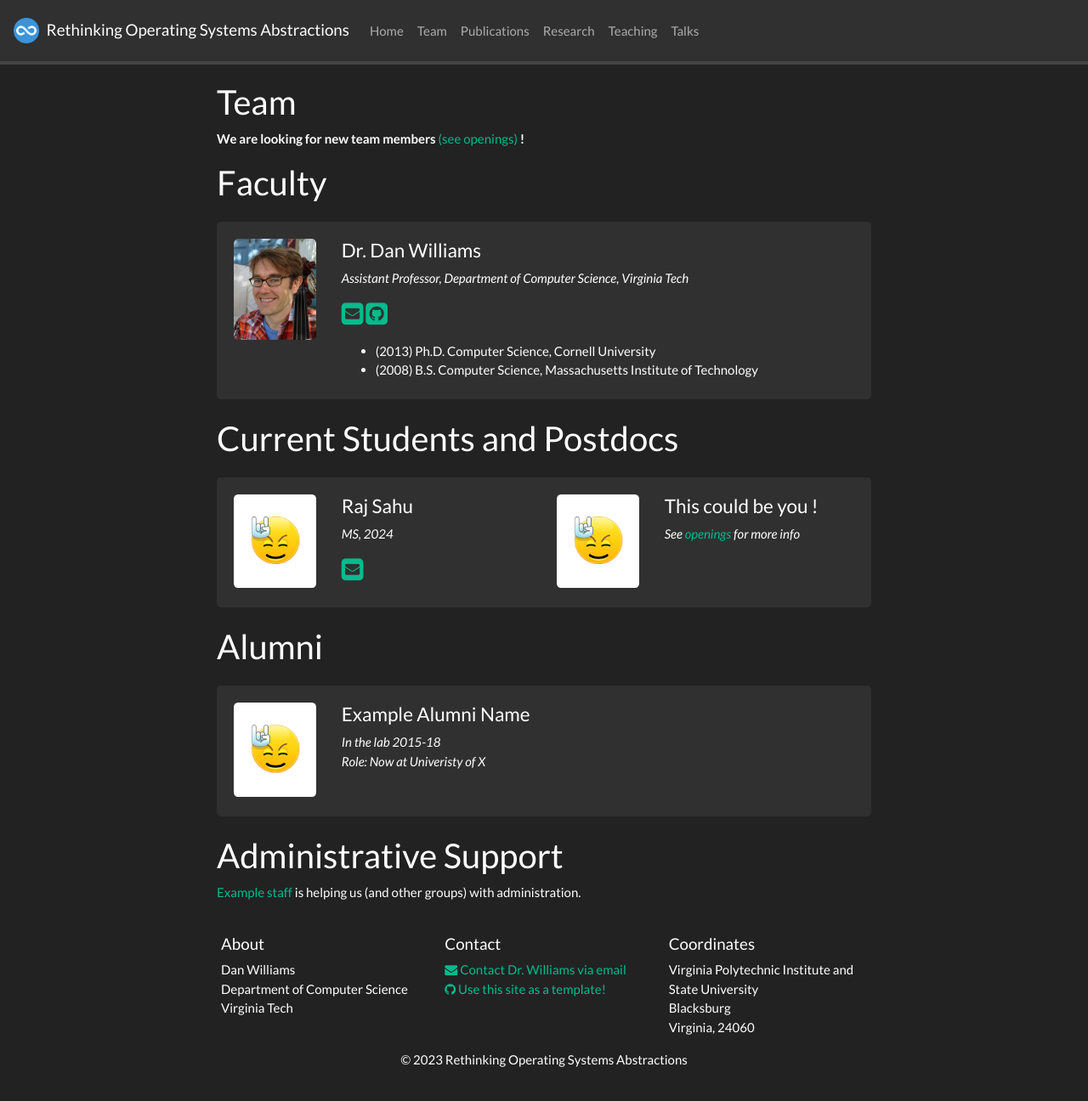
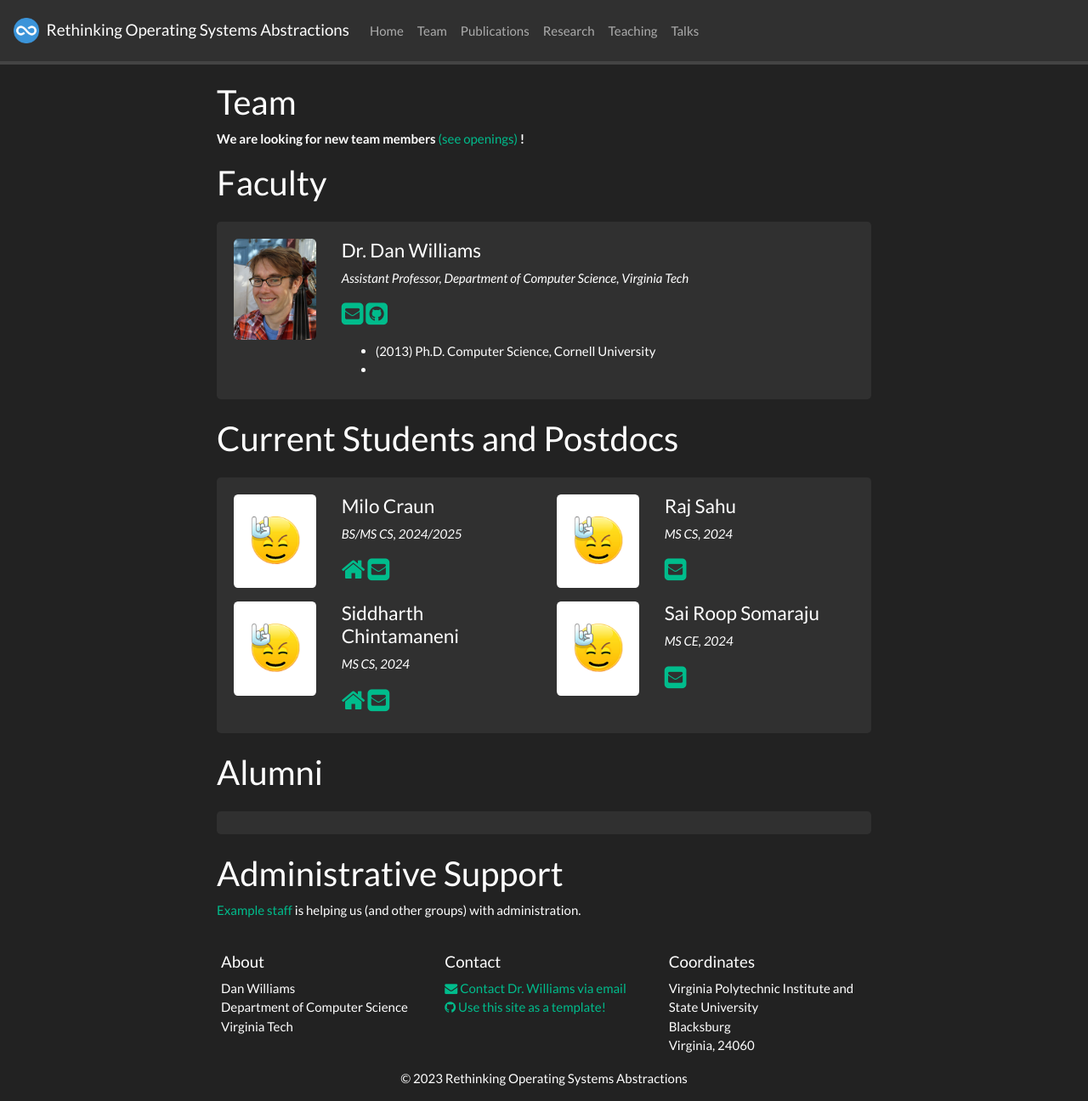
Before and after one commit to rosalab/rosalab.github.io, a Jekyll site: the page built from _pages/team.md, in a window 1280 px wide and 1296 px high. Shown: the whole window at 85% size. Built offline with Jekyll 4.4.1, drawn with Linux system fonts in a browser that asks for light colours; nearby versions of some CDN libraries; a style sheet for code colours, icons or effects is not loaded.

Commit message:
added more team members

```diff
--- a/_data/pi.yml
+++ b/_data/pi.yml
@@ -9,13 +9,13 @@
   # Change the number below to the number of "educations" you have (up to 6)
   number_educ: 2
   education1: "(2013) Ph.D. Computer Science, Cornell University"
-  education2: "(2008) B.S. Computer Science, Massachusetts Institute of Technology"
+  #education2: "(2008) B.S. Computer Science, Massachusetts Institute of Technology"
   # education3:
   # education4:
   # education5:
   # education6:
   education1short: (2013) Ph.D. Computer Science, Cornell
-  education2short: (2008) B.S. Computer Science, MIT
+  #education2short: (2008) B.S. Computer Science, MIT
   # education3short:
   # education4short:
   # education5short:
--- a/_data/team_members.yml
+++ b/_data/team_members.yml
@@ -1,9 +1,26 @@
+- name: Milo Craun
+  photo: rock.jpg
+  info: BS/MS CS, 2024/2025
+  email: miloc@vt.edu
+  website: milocraun.com
+
 - name: Raj Sahu
   photo: rock.jpg
-  info: MS, 2024
+  info: MS CS, 2024
   email: raj.sahu@vt.edu
   #website: no website
 
-- name: "This could be you !"
+- name: Siddharth Chintamaneni
   photo: rock.jpg
-  info: See <a href="www">openings</a> for more info
+  info: MS CS, 2024
+  email: sidchintamaneni@vt.edu
+  website: sidchintamaneni.github.io
+
+- name: Sai Roop Somaraju
+  photo: rock.jpg
+  info: MS CE, 2024
+  email: sairoop@vt.edu
+
+#i- name: "This could be you !"
+#  photo: rock.jpg
+#  info: See <a href="www">openings</a> for more info
```
Also changed, not shown: _data/alumni.yml (+5 -5 lines), 1 other file.
